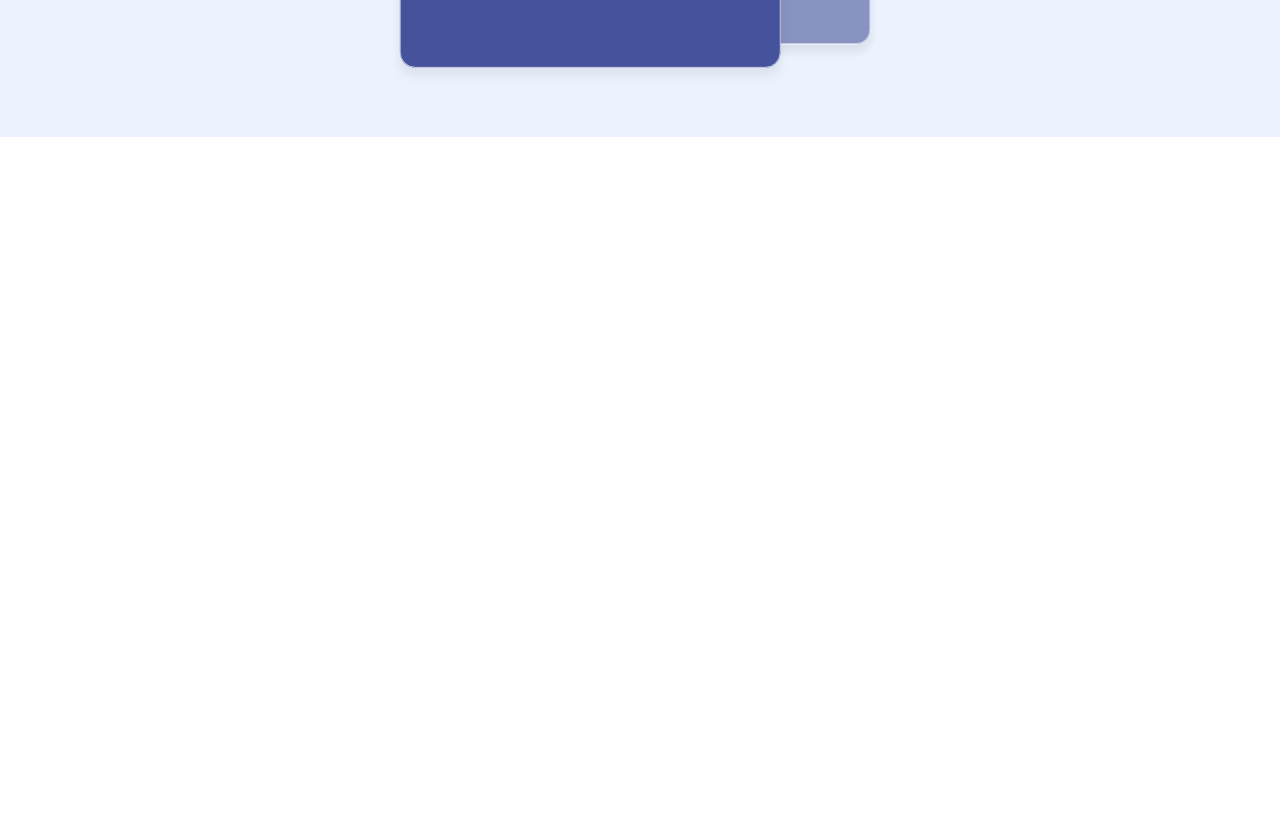
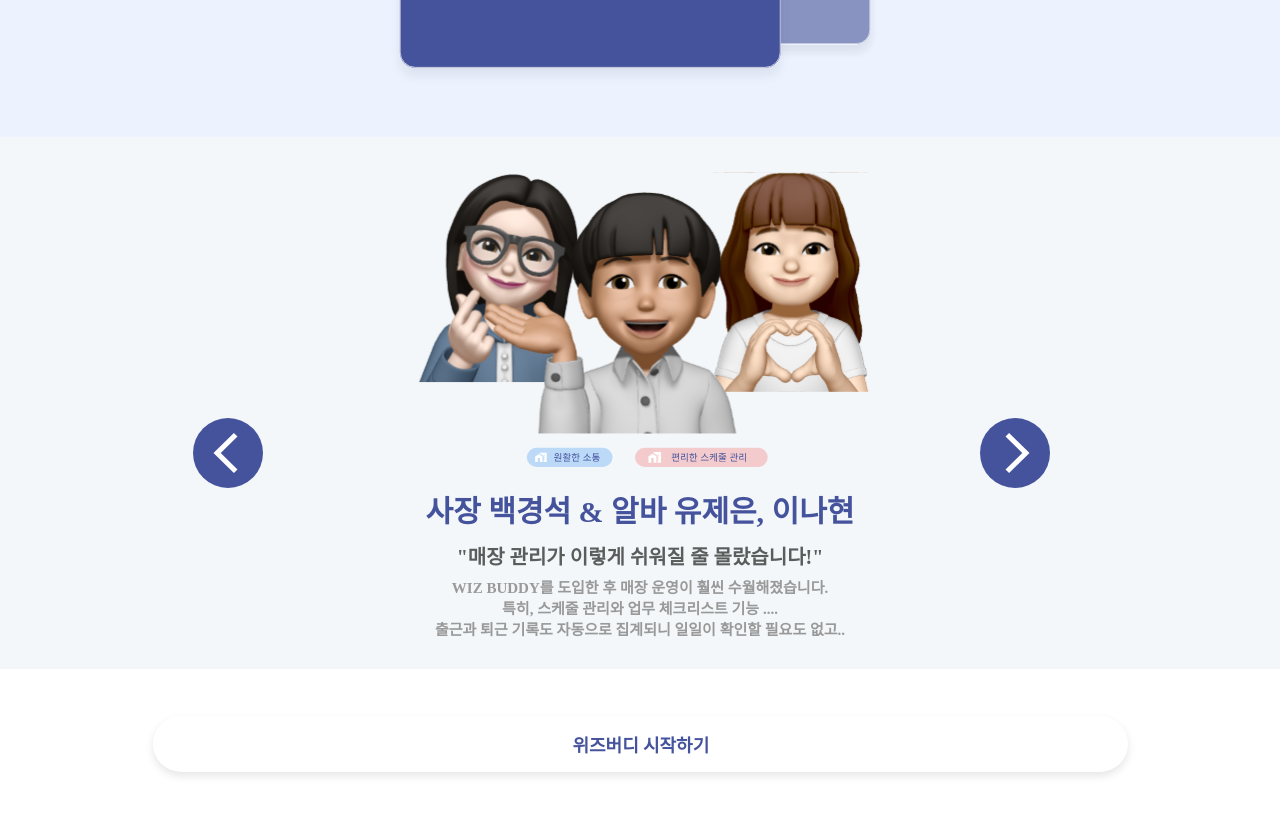
Before and after one commit to beyond-sw-camp/be09-3rd-Int-Byte4-WizBuddy-Frontend, a Vue app in the folder wizbuddy_front/: page / in a window 1280 px wide. Shown: the part 4020-4835 px from the top of the page. Before the commit the page ends 4157 px from the top, so only its background shows below. Built offline with nearby package versions, Linux system fonts and the light colour scheme.

Commit message:
✨ 기능 추가 :  렌더링 페이지 part7확장 섹션  template 기능 추가

```diff
--- a/wizbuddy_front/src/views/welcome/WelcomePage.vue
+++ b/wizbuddy_front/src/views/welcome/WelcomePage.vue
@@ -180,6 +180,33 @@ height: 150px;" />
   </section>
 
 
+  <section class="testimonial-section">
+  <div class="testimonial-slider">
+    <button @click="prevTestimonialSlide" class="arrow2 left-arrow2">
+      <img src="@/assets/icons/welcome/left.svg" alt="leftarrow">
+    </button>
+    <div class="testimonial-card">
+        <div
+        v-for="(testimonial, index) in testimonials"
+        :key="index"
+        class="testimonial"
+        :class="{ active: index === activeTestimonialSlide }"
+        >
+          <img :src="testimonial.img" alt="" />
+          <h3>{{ testimonial.name }}</h3>
+          <p class="p1" >{{ testimonial.quote }}</p>
+          <p class="p2" v-html="testimonial.description.replace(/\n/g, '<br>')"></p>
+
+        </div>
+    </div>
+    <button @click="nextTestimonialSlide" class="arrow2 right-arrow2"><img src="@/assets/icons/welcome/right.svg" alt="rightarrow"></button>
+  </div>
+</section>
+<section class="button-section">
+  <button class="cta-button" @click="goToLogin">위즈버디 시작하기</button>
+</section>
+
+
 
 
 
```
